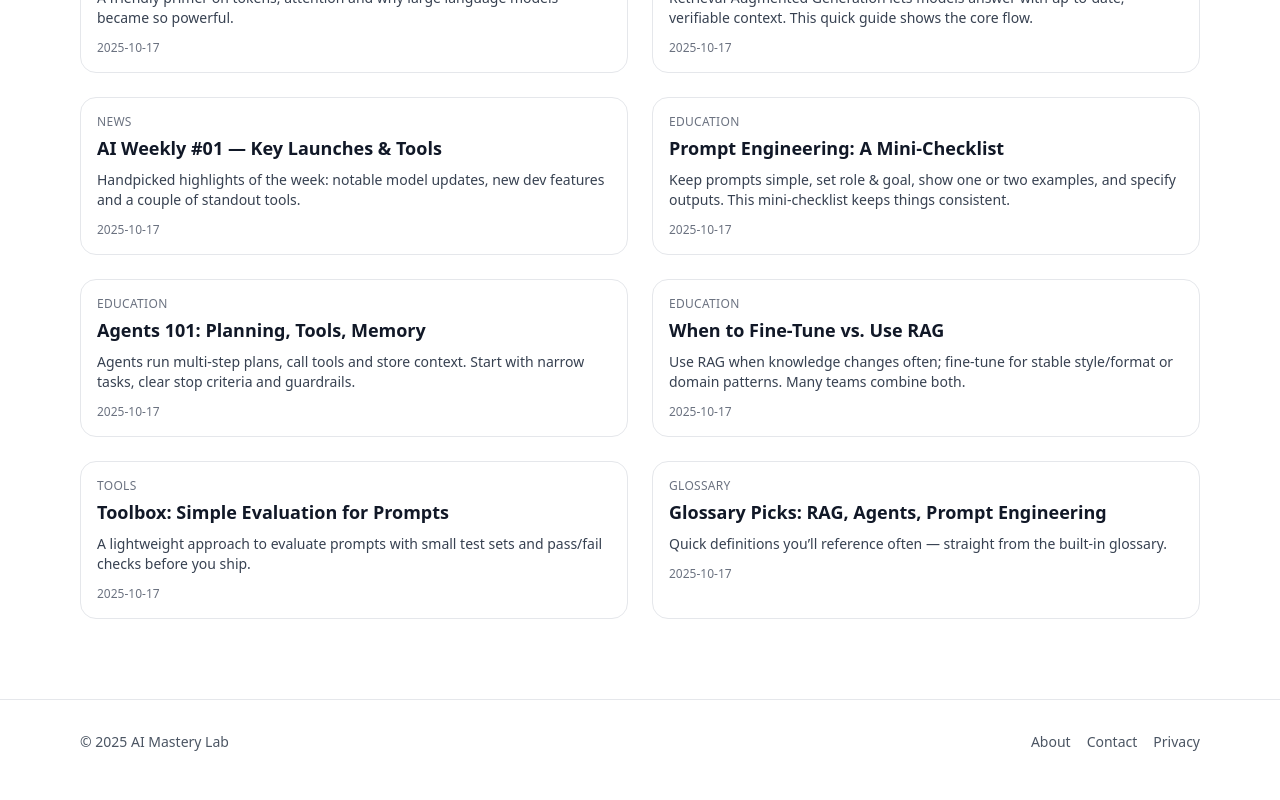
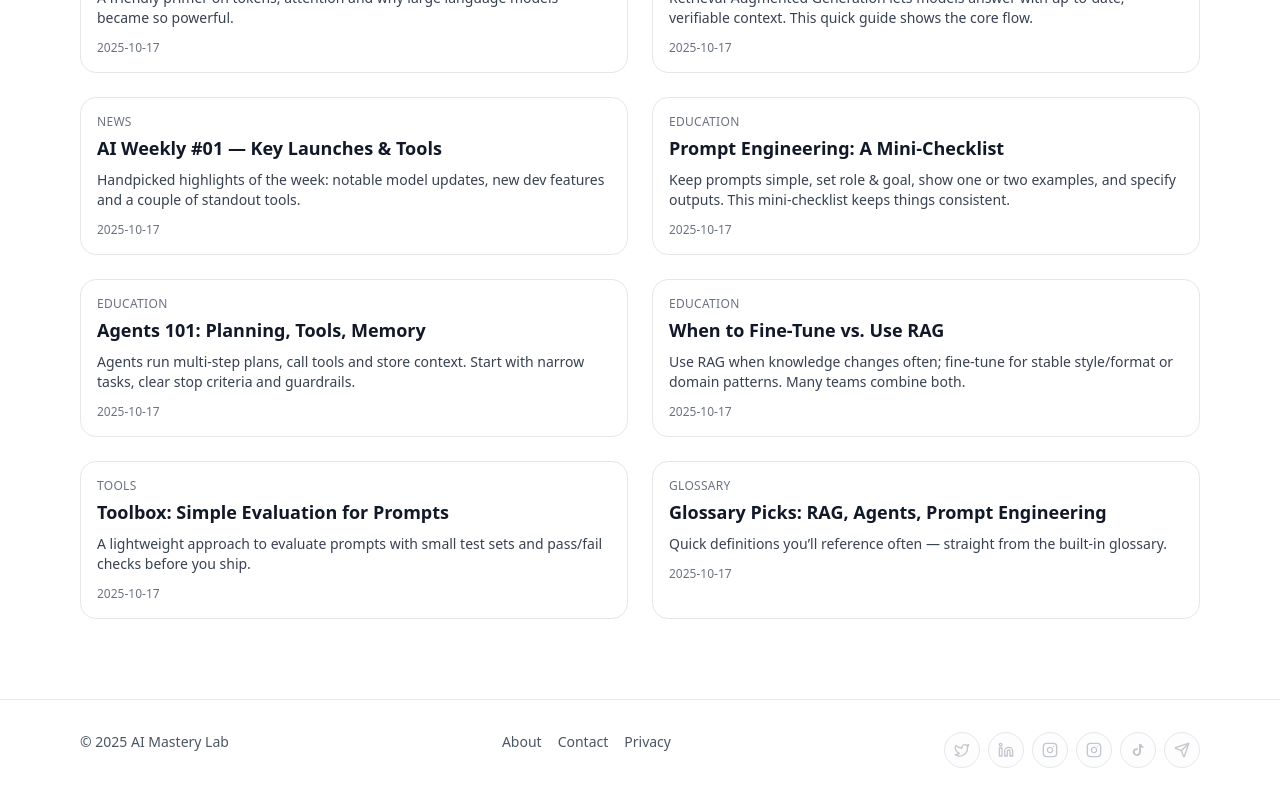
Before and after one commit to Jatin2349/ai-news-site, a Next.js app: page / in a window 1280 px wide. Shown: the part 700-1500 px from the top of the page. Built offline with nearby package versions, Linux system fonts and the light colour scheme.

Commit message:
Update SocialBar.tsx

```diff
--- a/components/SocialBar.tsx
+++ b/components/SocialBar.tsx
@@ -2,7 +2,7 @@
 
 import React from 'react'
 import { Twitter, Linkedin, Instagram, Send } from 'lucide-react'
-import { SOCIAL } from '../lib/site' // <- relativ: /components -> /lib
+import { SOCIAL } from '../lib/site'
 
 // Einfaches TikTok-Icon (SVG)
 function TikTokIcon(props: React.SVGProps<SVGSVGElement>) {
@@ -13,37 +13,55 @@ function TikTokIcon(props: React.SVGProps<SVGSVGElement>) {
   )
 }
 
-type Item = { href: string; label: string; Icon: React.ComponentType<any> }
+type Item = { href?: string; label: string; Icon: React.ComponentType<any> }
 
 export default function SocialBar() {
-  // baue die Liste ggf. mit nulls...
-  const raw: (Item | null)[] = [
-    SOCIAL.twitter   ? { href: SOCIAL.twitter,   label: 'Twitter/X', Icon: Twitter }     : null,
-    SOCIAL.linkedin  ? { href: SOCIAL.linkedin,  label: 'LinkedIn',  Icon: Linkedin }    : null,
-    SOCIAL.instagram ? { href: SOCIAL.instagram, label: 'Instagram', Icon: Instagram }   : null,
-    SOCIAL.tiktok    ? { href: SOCIAL.tiktok,    label: 'TikTok',    Icon: TikTokIcon }   : null,
-    SOCIAL.newsletter? { href: SOCIAL.newsletter,label: 'Newsletter',Icon: Send }        : null,
+  // Bevorzugt twitter, fallback x; newsletter bevorzugt newsletter, fallback email
+  const twitter = SOCIAL.twitter || SOCIAL.x
+  const newsletter = SOCIAL.newsletter || SOCIAL.email
+
+  const items: Item[] = [
+    { href: twitter,      label: 'Twitter/X', Icon: Twitter },
+    { href: SOCIAL.linkedin,  label: 'LinkedIn',  Icon: Linkedin },
+    { href: SOCIAL.instagram, label: 'Instagram', Icon: Instagram },
+    { href: SOCIAL.threads,   label: 'Threads',   Icon: Instagram },
+    { href: SOCIAL.tiktok,    label: 'TikTok',    Icon: TikTokIcon },
+    { href: newsletter,       label: 'Newsletter / Email', Icon: Send },
   ]
 
-  // ...und filtere nulls mit Typ-Prädikat heraus
-  const items = raw.filter((i): i is Item => Boolean(i))
-
-  if (!items.length) return null
-
   return (
-    <div className="flex items-center gap-4">
-      {items.map((it) => (
-        <a
-          key={it.href}
-          href={it.href}
-          target="_blank"
-          rel="noopener noreferrer"
-          aria-label={it.label}
-          className="text-gray-600 hover:text-gray-900 transition-colors"
-        >
-          <it.Icon className="h-5 w-5" />
-        </a>
-      ))}
+    <div className="flex flex-wrap items-center gap-2">
+      {items.map(({ href, label, Icon }) => {
+        const available = Boolean(href && href.trim().length > 0)
+        const classBase =
+          'inline-flex h-9 w-9 items-center justify-center rounded-full border transition-colors focus:outline-none focus:ring-2 focus:ring-black/10'
+        if (available) {
+          return (
+            <a
+              key={label}
+              href={href}
+              target={href!.startsWith('http') ? '_blank' : undefined}
+              rel="noreferrer"
+              aria-label={label}
+              className={`${classBase} text-gray-700 hover:bg-gray-50`}
+              title={label}
+            >
+              <Icon className="h-4 w-4" />
+            </a>
+          )
+        }
+        // Platzhalter: ausgegraut, ohne Link
+        return (
+          <span
+            key={label}
+            aria-label={`${label} (coming soon)`}
+            title={`${label} (coming soon)`}
+            className={`${classBase} text-gray-400 bg-gray-50/40 cursor-not-allowed`}
+          >
+            <Icon className="h-4 w-4 opacity-60" />
+          </span>
+        )
+      })}
     </div>
   )
 }
```
